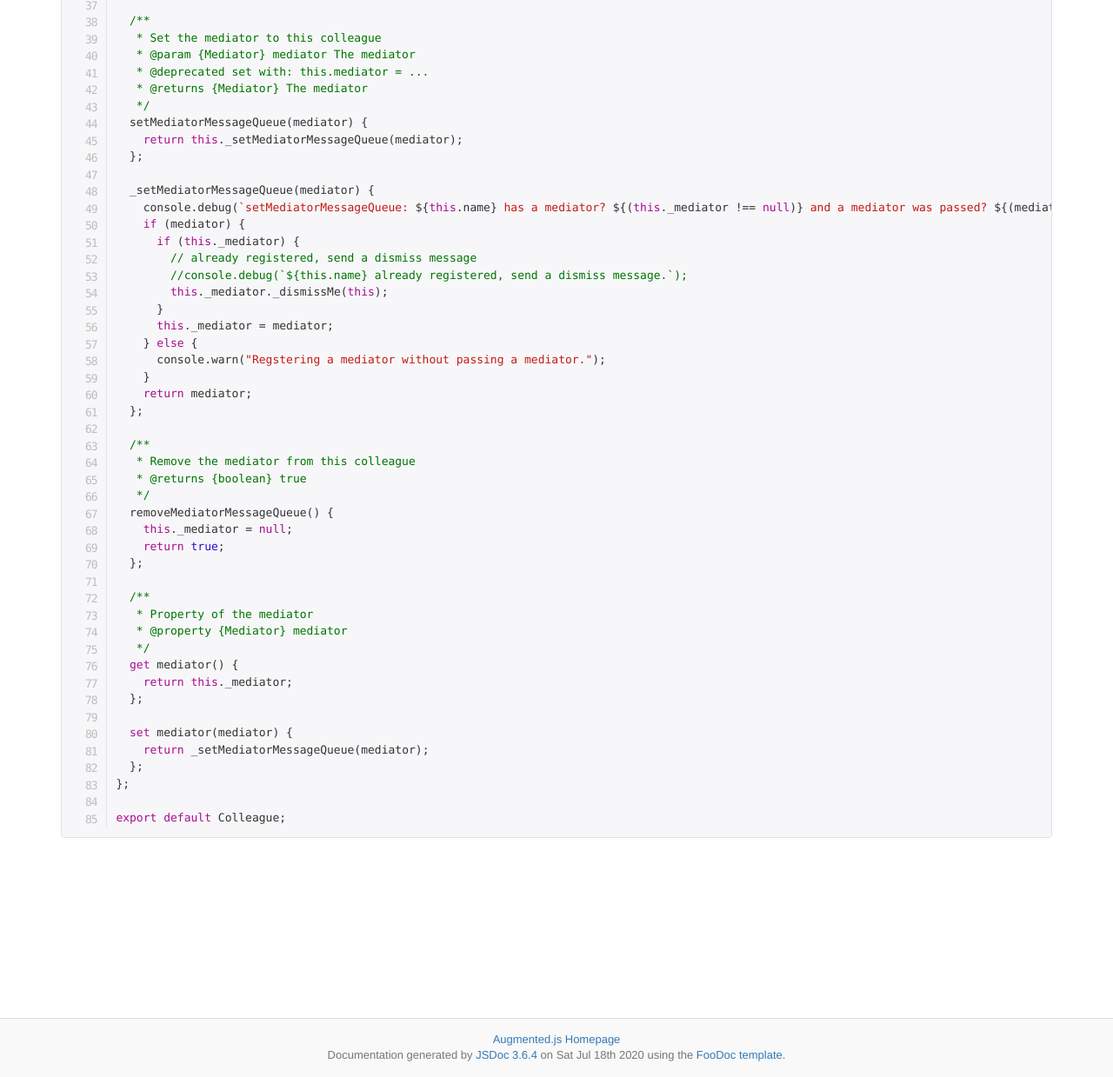
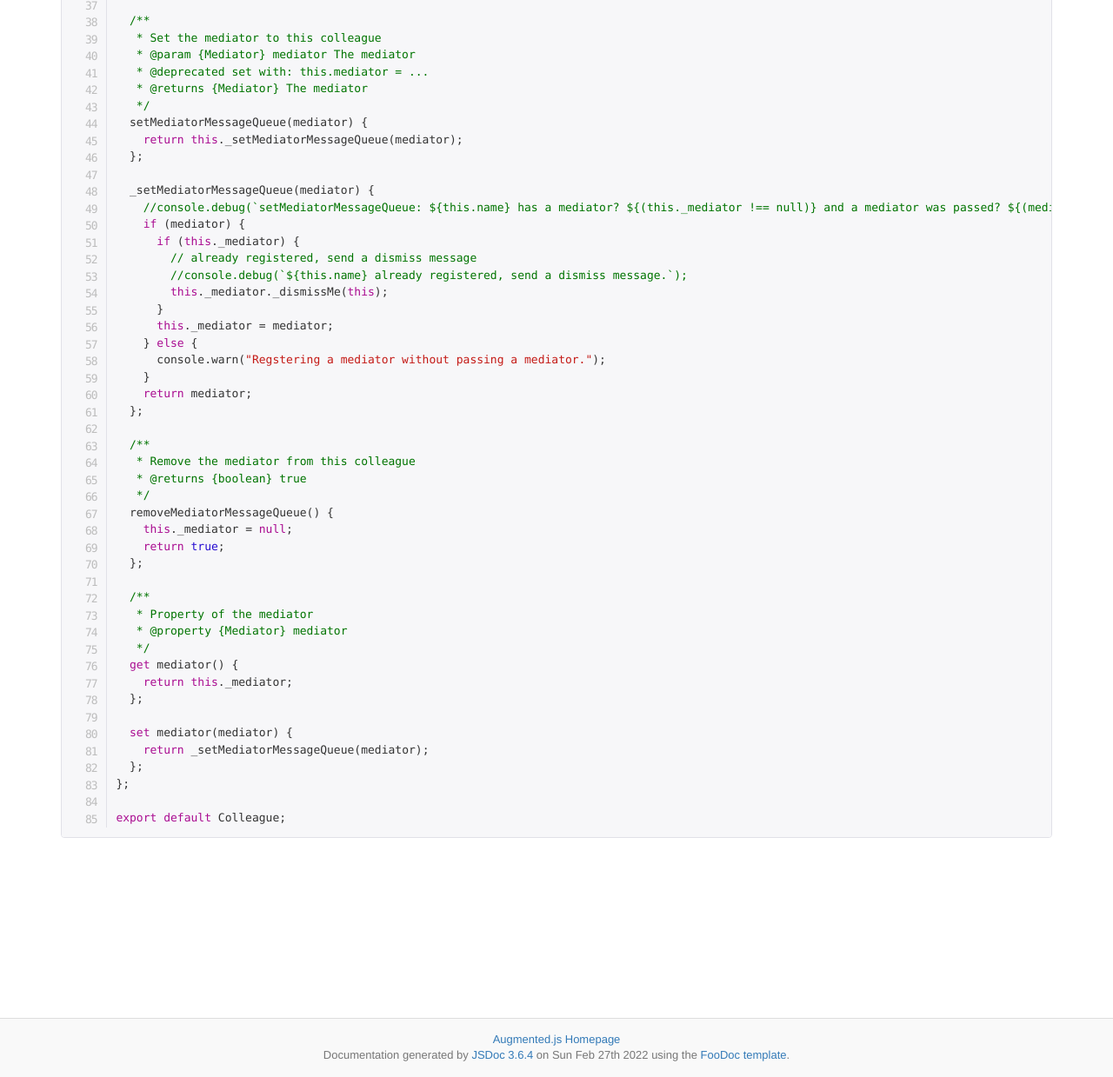
Before and after one commit to Augmentedjs/presentation-mediator, a website built with webpack: page jsdoc/colleague.js.html in a window 1280 px wide. Shown: the part 1009-2248 px from the top of the page at 87% size. Built offline with nearby package versions, Linux system fonts and the light colour scheme; a web font is replaced by a local one.

Commit message:
docs, fixing console log

```diff
--- a/jsdoc/colleague.js.html
+++ b/jsdoc/colleague.js.html
@@ -145,7 +145,7 @@ class Colleague extends View {
   };
 
   _setMediatorMessageQueue(mediator) {
-    console.debug(`setMediatorMessageQueue: ${this.name} has a mediator? ${(this._mediator !== null)} and a mediator was passed? ${(mediator !== null)}`);
+    //console.debug(`setMediatorMessageQueue: ${this.name} has a mediator? ${(this._mediator !== null)} and a mediator was passed? ${(mediator !== null)}`);
     if (mediator) {
       if (this._mediator) {
         // already registered, send a dismiss message
@@ -189,7 +189,7 @@ export default Colleague;
 	</div>
 	<footer>
 				<div class="footer-option"><a href='http://www.augmentedjs.com'>Augmented.js Homepage</a></div>
-			<div class="generated-by">Documentation generated by <a href="https://github.com/jsdoc3/jsdoc">JSDoc 3.6.4</a> on Sat Jul 18th 2020 using the <a href="https://github.com/steveush/foodoc">FooDoc template</a>.</div>
+			<div class="generated-by">Documentation generated by <a href="https://github.com/jsdoc3/jsdoc">JSDoc 3.6.4</a> on Sun Feb 27th 2022 using the <a href="https://github.com/steveush/foodoc">FooDoc template</a>.</div>
 	</footer>
 	<script src="js/jquery.min.js"></script>
 	<script src="js/bootstrap.min.js"></script>
--- a/package.json
+++ b/package.json
@@ -1,6 +1,6 @@
 {
   "name": "presentation-mediator",
-  "version": "3.0.1",
+  "version": "3.0.2",
   "description": "The Augmented.js Next - Presentation Mediator Module.",
   "main": "dist/presentation-mediator.js",
   "scripts": {
@@ -34,7 +34,7 @@
     "chai": "^4.2.0",
     "documentation": "^13.0.2",
     "foodoc": "0.0.9",
-    "jsdoc": "^3.6.4",
+    "jsdoc": "^3.6.10",
     "jsdom": "^16.3.0",
     "mocha": "^8.0.1",
     "mocha-jsdom": "^2.0.0",
--- a/src/colleague.js
+++ b/src/colleague.js
@@ -46,7 +46,7 @@ class Colleague extends View {
   };
 
   _setMediatorMessageQueue(mediator) {
-    console.debug(`setMediatorMessageQueue: ${this.name} has a mediator? ${(this._mediator !== null)} and a mediator was passed? ${(mediator !== null)}`);
+    //console.debug(`setMediatorMessageQueue: ${this.name} has a mediator? ${(this._mediator !== null)} and a mediator was passed? ${(mediator !== null)}`);
     if (mediator) {
       if (this._mediator) {
         // already registered, send a dismiss message
```
Also changed, not shown: jsdoc/Colleague.html (+1 -1 lines), jsdoc/Mediator.html (+1 -1 lines), jsdoc/global.html (+1 -1 lines), jsdoc/index.html (+1 -1 lines), jsdoc/list_class.html (+1 -1 lines), jsdoc/mediator.js.html (+1 -1 lines), dist/presentation-mediator.js, 2 other files.
